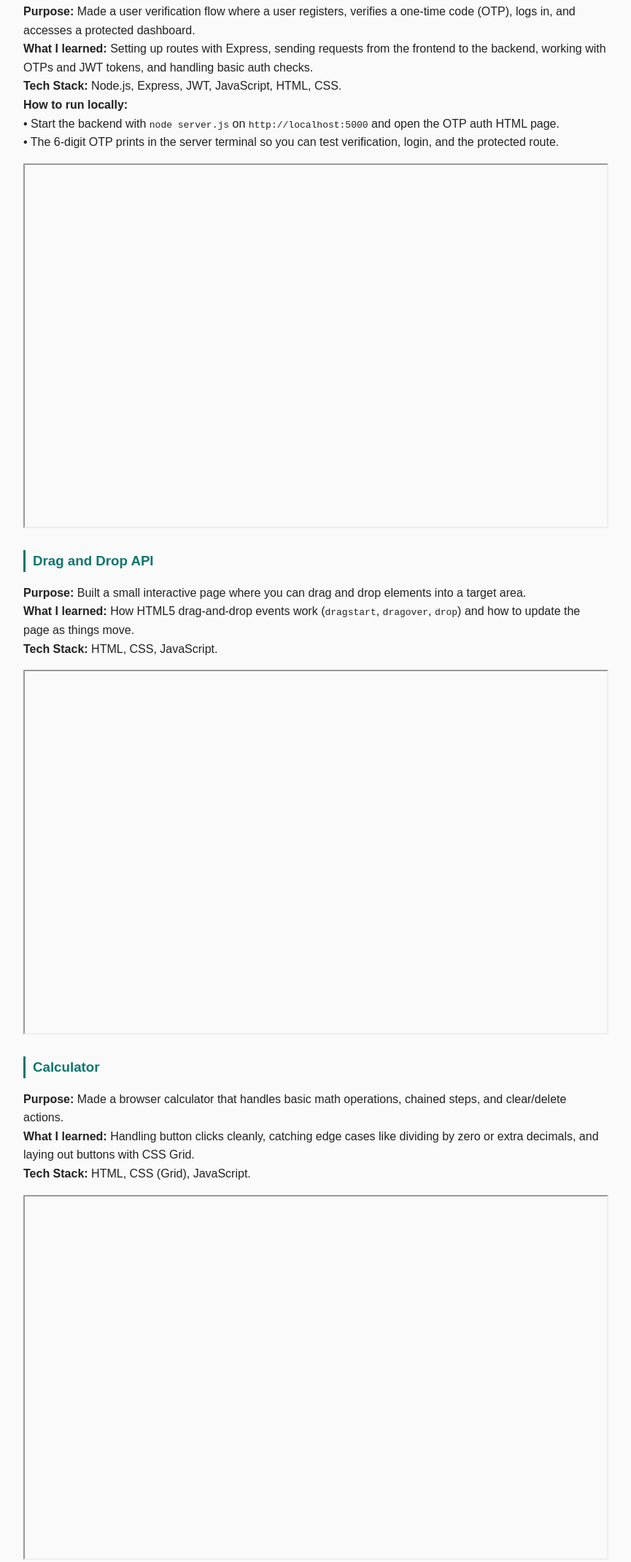
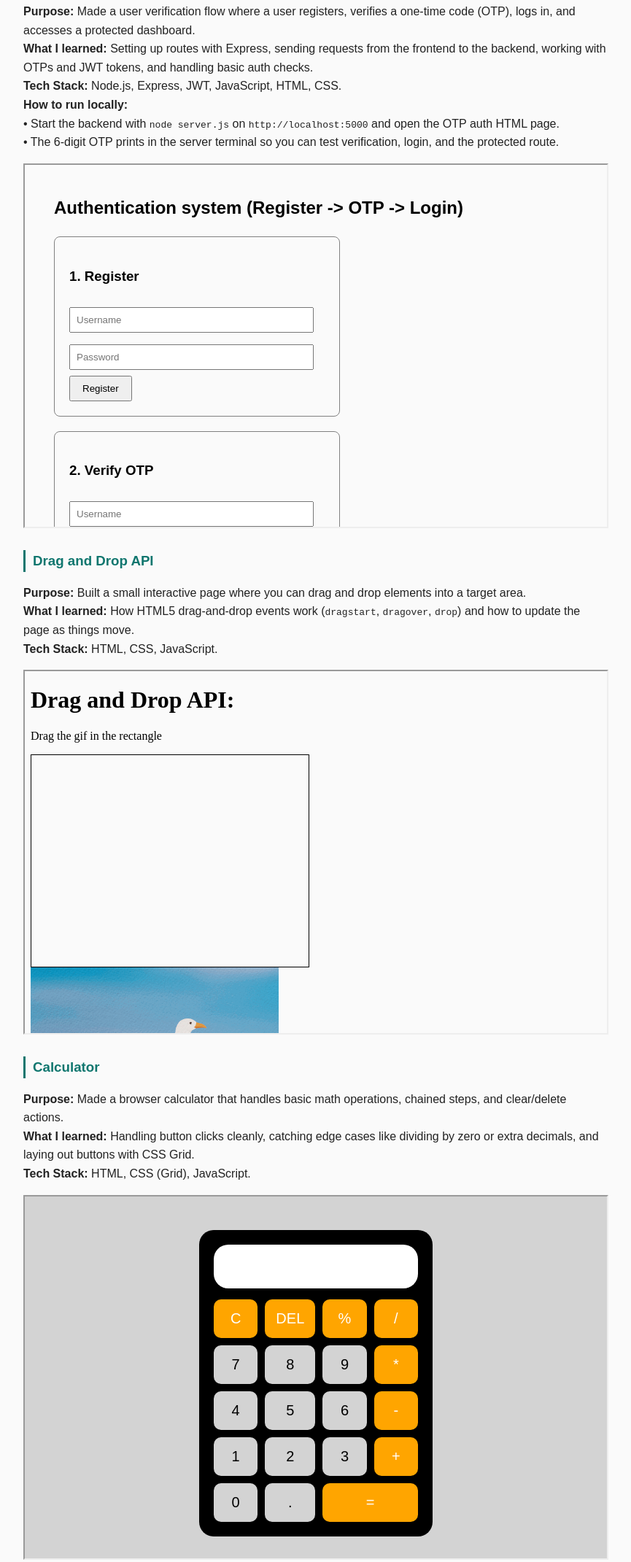
Before and after one commit to Dragonmaker2008/portfolio-project, a website: page index.html in a window 1280 px wide. Shown: the part 513-2654 px from the top of the page at 73% size, without its empty margins (207-1072 px from the left). Drawn offline with Linux system fonts and the light colour scheme.

Commit message:
Add files via upload

```diff
--- a/index.html
+++ b/index.html
@@ -31,35 +31,35 @@
 • Start the backend with <code>node server.js</code> on <code>http://localhost:5000</code> and open the OTP auth HTML page.<br>
 • The 6-digit OTP prints in the server terminal so you can test verification, login, and the protected route.
 </p>
-<iframe src="C:\Users\riddh\OneDrive\Desktop\HTML\OTP authentication.html" width="100%" height="500px"></iframe>
+<iframe src="./OTP authentication.html" width="100%" height="500px"></iframe>
 
 <h3>Drag and Drop API</h3>
 <p><b>Purpose:</b> Built a small interactive page where you can drag and drop elements into a target area.<br>
 <b>What I learned:</b> How HTML5 drag-and-drop events work (<code>dragstart</code>, <code>dragover</code>, <code>drop</code>) and how to update the page as things move.<br>
 <b>Tech Stack:</b> HTML, CSS, JavaScript.
 </p>
-<iframe src="C:\Users\riddh\OneDrive\Desktop\HTML\Drag and Drop API.html" width="100%" height="500px"></iframe>
+<iframe src="./Drag and Drop API.html" width="100%" height="500px"></iframe>
 
 <h3>Calculator</h3>
 <p><b>Purpose:</b> Made a browser calculator that handles basic math operations, chained steps, and clear/delete actions.<br>
 <b>What I learned:</b> Handling button clicks cleanly, catching edge cases like dividing by zero or extra decimals, and laying out buttons with CSS Grid.<br>
 <b>Tech Stack:</b> HTML, CSS (Grid), JavaScript.
 </p>
-<iframe src="C:\Users\riddh\OneDrive\Desktop\HTML\Calculator.html" width="100%" height="500px"></iframe>
+<iframe src="./Calculator.html" width="100%" height="500px"></iframe>
 
 <h3>CSS Graphics</h3>
 <p><b>Purpose:</b> Experimented with drawing shapes, simple illustrations, and transitions using only HTML and CSS.<br>
 <b>What I learned:</b> Using <code>@keyframes</code>, transforms, transitions, and positioning without relying on external images or libraries.<br>
 <b>Tech Stack:</b> HTML, CSS.
 </p>
-<iframe src="C:\Users\riddh\OneDrive\Desktop\HTML\CSS Graphics.html" width="100%" height="500px"></iframe>
+<iframe src="./CSS Graphics.html" width="100%" height="500px"></iframe>
 
 <h3>Environment Conservation Web Page</h3>
 <p><b>Purpose:</b> Created a multi-section informational page on environmental conservation and sustainability.<br>
 <b>What I learned:</b> Organizing page sections clearly, working with text/tables and layout structure, and keeping the page readable across screen sizes.<br>
 <b>Tech Stack:</b> HTML, CSS, Bootstrap.
 </p>
-<iframe src="C:\Users\riddh\OneDrive\Desktop\HTML\Environment.html" width="100%" height="500px"></iframe>
+<iframe src="./Environment.html" width="100%" height="500px"></iframe>
 </div>
 
 <div id="skills">
```
